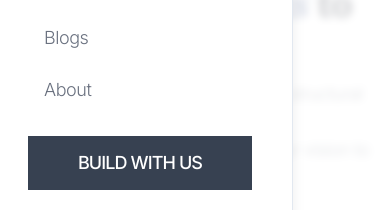
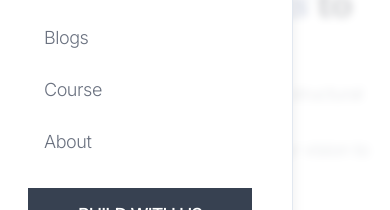
Before and after one commit to Ojaspj/software-company-web-template, a Next.js app: page / in a window 390 px wide. Both pictures are taken after a click on the element 339 px from the left and 48 px from the top of the page. Shown: the part 264-474 px from the top of the page. Built offline with nearby package versions, Linux system fonts and the light colour scheme.

Commit message:
feat: added course item in mobile menu

```diff
--- a/components/Navbar.tsx
+++ b/components/Navbar.tsx
@@ -179,6 +179,15 @@ export default function Navbar() {
                           </Link>
                         </NavigationMenuItem>
                         <NavigationMenuItem onClick={() => setOpen(false)}>
+                          <Link href="/course" legacyBehavior passHref>
+                            <NavigationMenuLink
+                              className={navigationMenuTriggerStyle()}
+                            >
+                              Course
+                            </NavigationMenuLink>
+                          </Link>
+                        </NavigationMenuItem>
+                        <NavigationMenuItem onClick={() => setOpen(false)}>
                           <Link href="/about" legacyBehavior passHref>
                             <NavigationMenuLink
                               className={navigationMenuTriggerStyle()}
```
